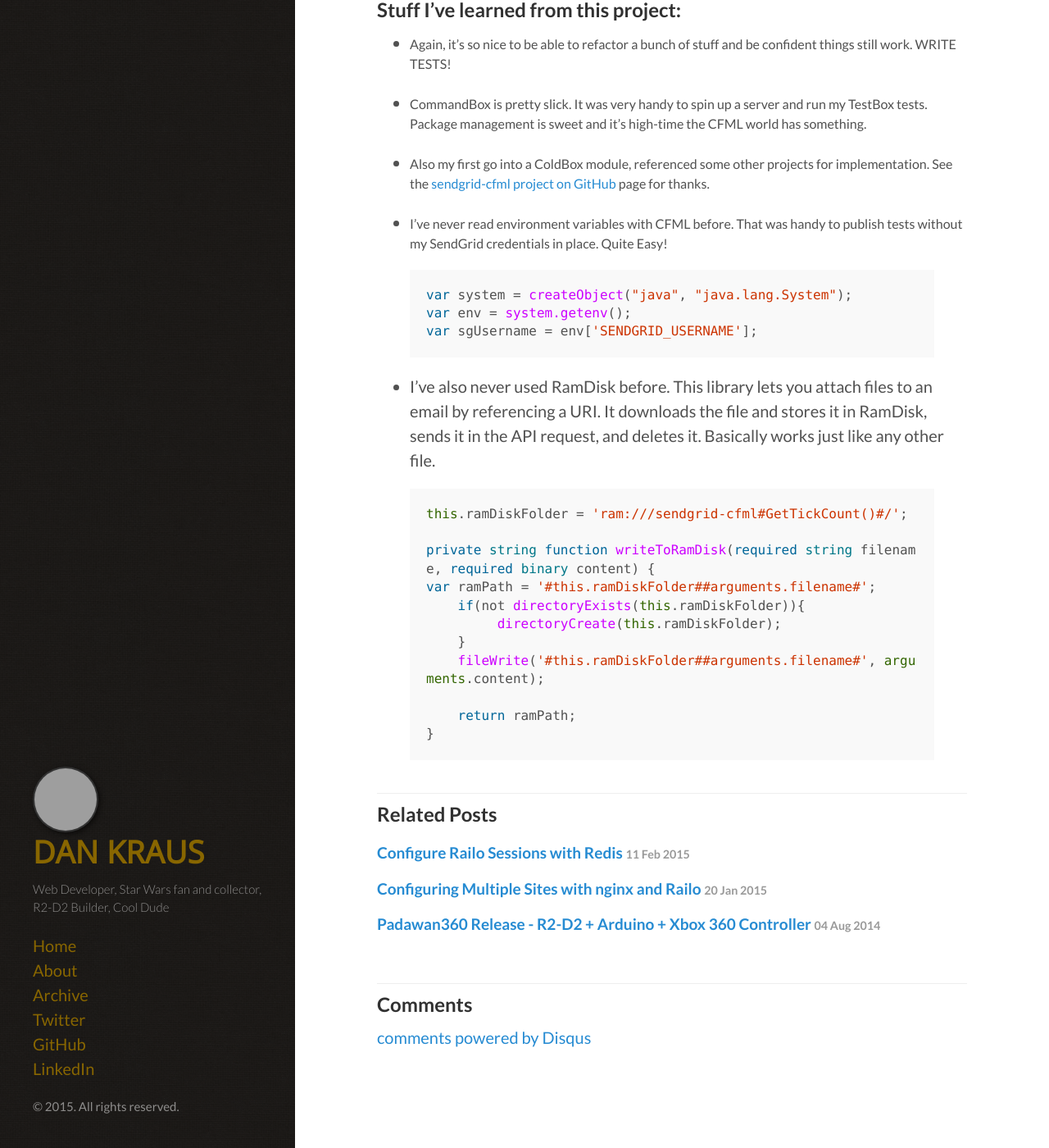
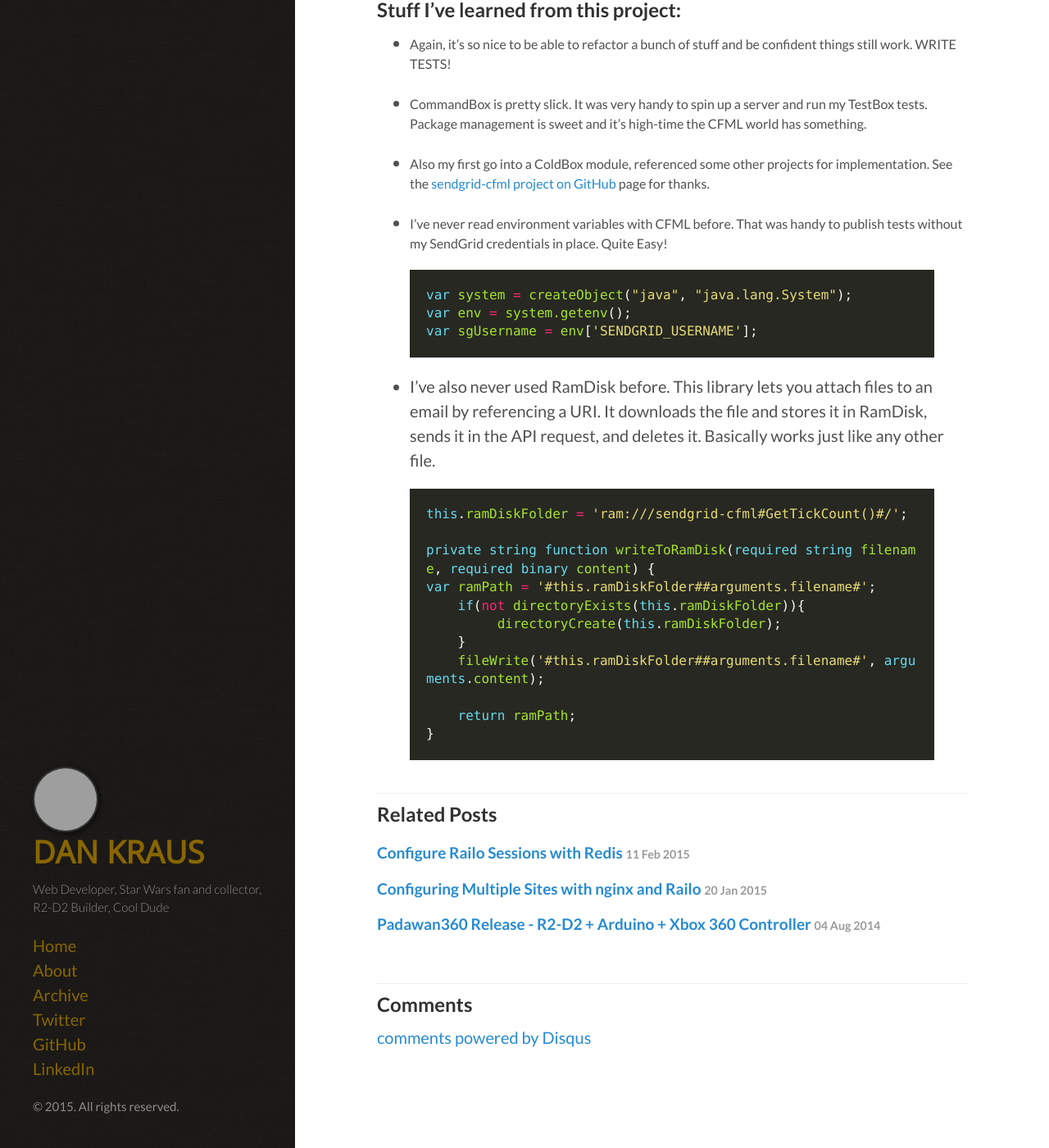
Before and after one commit to dankraus/dskrauscom, a Jekyll site: the page built from _posts/2015-02-16-sendgrid-cfml-wrapper-module.md, in a window 1280 px wide and 1400 px high, scrolled down 355 px. Shown: the whole window at 82% size. Built offline with Jekyll 4.4.1, drawn with Linux system fonts in a browser that asks for light colours; Markdown is read by kramdown in place of the engine named in the settings; comment, search, counter and statistics services are not loaded; grey boxes are pictures that could not be loaded.

Commit message:
Add Monokai color-scheme for code highlights

```diff
--- a/public/css/syntax.css
+++ b/public/css/syntax.css
@@ -1,65 +1,66 @@
-.highlight .hll { background-color: #ffc; }
-.highlight .c { color: #999; } /* Comment */
-.highlight .err { color: #a00; background-color: #faa } /* Error */
-.highlight .k { color: #069; } /* Keyword */
-.highlight .o { color: #555 } /* Operator */
-.highlight .cm { color: #09f; font-style: italic } /* Comment.Multiline */
-.highlight .cp { color: #099 } /* Comment.Preproc */
-.highlight .c1 { color: #999; } /* Comment.Single */
-.highlight .cs { color: #999; } /* Comment.Special */
-.highlight .gd { background-color: #fcc; border: 1px solid #c00 } /* Generic.Deleted */
+.highlight { color: white; }
+.highlight pre { background: #272822; }
+.highlight .hll { background-color: #49483e }
+.highlight .c { color: #75715e } /* Comment */
+.highlight .err { color: #960050; background-color: #1e0010 } /* Error */
+.highlight .k { color: #66d9ef } /* Keyword */
+.highlight .l { color: #ae81ff } /* Literal */
+.highlight .n { color: #f8f8f2 } /* Name */
+.highlight .o { color: #f92672 } /* Operator */
+.highlight .p { color: #f8f8f2 } /* Punctuation */
+.highlight .cm { color: #75715e } /* Comment.Multiline */
+.highlight .cp { color: #75715e } /* Comment.Preproc */
+.highlight .c1 { color: #75715e } /* Comment.Single */
+.highlight .cs { color: #75715e } /* Comment.Special */
 .highlight .ge { font-style: italic } /* Generic.Emph */
-.highlight .gr { color: #f00 } /* Generic.Error */
-.highlight .gh { color: #030; } /* Generic.Heading */
-.highlight .gi { background-color: #cfc; border: 1px solid #0c0 } /* Generic.Inserted */
-.highlight .go { color: #aaa } /* Generic.Output */
-.highlight .gp { color: #009; } /* Generic.Prompt */
-.highlight .gs { } /* Generic.Strong */
-.highlight .gu { color: #030; } /* Generic.Subheading */
-.highlight .gt { color: #9c6 } /* Generic.Traceback */
-.highlight .kc { color: #069; } /* Keyword.Constant */
-.highlight .kd { color: #069; } /* Keyword.Declaration */
-.highlight .kn { color: #069; } /* Keyword.Namespace */
-.highlight .kp { color: #069 } /* Keyword.Pseudo */
-.highlight .kr { color: #069; } /* Keyword.Reserved */
-.highlight .kt { color: #078; } /* Keyword.Type */
-.highlight .m { color: #f60 } /* Literal.Number */
-.highlight .s { color: #d44950 } /* Literal.String */
-.highlight .na { color: #4f9fcf } /* Name.Attribute */
-.highlight .nb { color: #366 } /* Name.Builtin */
-.highlight .nc { color: #0a8; } /* Name.Class */
-.highlight .no { color: #360 } /* Name.Constant */
-.highlight .nd { color: #99f } /* Name.Decorator */
-.highlight .ni { color: #999; } /* Name.Entity */
-.highlight .ne { color: #c00; } /* Name.Exception */
-.highlight .nf { color: #c0f } /* Name.Function */
-.highlight .nl { color: #99f } /* Name.Label */
-.highlight .nn { color: #0cf; } /* Name.Namespace */
-.highlight .nt { color: #2f6f9f; } /* Name.Tag */
-.highlight .nv { color: #033 } /* Name.Variable */
-.highlight .ow { color: #000; } /* Operator.Word */
-.highlight .w { color: #bbb } /* Text.Whitespace */
-.highlight .mf { color: #f60 } /* Literal.Number.Float */
-.highlight .mh { color: #f60 } /* Literal.Number.Hex */
-.highlight .mi { color: #f60 } /* Literal.Number.Integer */
-.highlight .mo { color: #f60 } /* Literal.Number.Oct */
-.highlight .sb { color: #c30 } /* Literal.String.Backtick */
-.highlight .sc { color: #c30 } /* Literal.String.Char */
-.highlight .sd { color: #c30; font-style: italic } /* Literal.String.Doc */
-.highlight .s2 { color: #c30 } /* Literal.String.Double */
-.highlight .se { color: #c30; } /* Literal.String.Escape */
-.highlight .sh { color: #c30 } /* Literal.String.Heredoc */
-.highlight .si { color: #a00 } /* Literal.String.Interpol */
-.highlight .sx { color: #c30 } /* Literal.String.Other */
-.highlight .sr { color: #3aa } /* Literal.String.Regex */
-.highlight .s1 { color: #c30 } /* Literal.String.Single */
-.highlight .ss { color: #fc3 } /* Literal.String.Symbol */
-.highlight .bp { color: #366 } /* Name.Builtin.Pseudo */
-.highlight .vc { color: #033 } /* Name.Variable.Class */
-.highlight .vg { color: #033 } /* Name.Variable.Global */
-.highlight .vi { color: #033 } /* Name.Variable.Instance */
-.highlight .il { color: #f60 } /* Literal.Number.Integer.Long */
+.highlight .gs { font-weight: bold } /* Generic.Strong */
+.highlight .kc { color: #66d9ef } /* Keyword.Constant */
+.highlight .kd { color: #66d9ef } /* Keyword.Declaration */
+.highlight .kn { color: #f92672 } /* Keyword.Namespace */
+.highlight .kp { color: #66d9ef } /* Keyword.Pseudo */
+.highlight .kr { color: #66d9ef } /* Keyword.Reserved */
+.highlight .kt { color: #66d9ef } /* Keyword.Type */
+.highlight .ld { color: #e6db74 } /* Literal.Date */
+.highlight .m { color: #ae81ff } /* Literal.Number */
+.highlight .s { color: #e6db74 } /* Literal.String */
+.highlight .na { color: #a6e22e } /* Name.Attribute */
+.highlight .nb { color: #f8f8f2 } /* Name.Builtin */
+.highlight .nc { color: #a6e22e } /* Name.Class */
+.highlight .no { color: #66d9ef } /* Name.Constant */
+.highlight .nd { color: #a6e22e } /* Name.Decorator */
+.highlight .ni { color: #f8f8f2 } /* Name.Entity */
+.highlight .ne { color: #a6e22e } /* Name.Exception */
+.highlight .nf { color: #a6e22e } /* Name.Function */
+.highlight .nl { color: #f8f8f2 } /* Name.Label */
+.highlight .nn { color: #f8f8f2 } /* Name.Namespace */
+.highlight .nx { color: #a6e22e } /* Name.Other */
+.highlight .py { color: #f8f8f2 } /* Name.Property */
+.highlight .nt { color: #f92672 } /* Name.Tag */
+.highlight .nv { color: #f8f8f2 } /* Name.Variable */
+.highlight .ow { color: #f92672 } /* Operator.Word */
+.highlight .w { color: #f8f8f2 } /* Text.Whitespace */
+.highlight .mf { color: #ae81ff } /* Literal.Number.Float */
+.highlight .mh { color: #ae81ff } /* Literal.Number.Hex */
+.highlight .mi { color: #ae81ff } /* Literal.Number.Integer */
+.highlight .mo { color: #ae81ff } /* Literal.Number.Oct */
+.highlight .sb { color: #e6db74 } /* Literal.String.Backtick */
+.highlight .sc { color: #e6db74 } /* Literal.String.Char */
+.highlight .sd { color: #e6db74 } /* Literal.String.Doc */
+.highlight .s2 { color: #e6db74 } /* Literal.String.Double */
+.highlight .se { color: #ae81ff } /* Literal.String.Escape */
+.highlight .sh { color: #e6db74 } /* Literal.String.Heredoc */
+.highlight .si { color: #e6db74 } /* Literal.String.Interpol */
+.highlight .sx { color: #e6db74 } /* Literal.String.Other */
+.highlight .sr { color: #e6db74 } /* Literal.String.Regex */
+.highlight .s1 { color: #e6db74 } /* Literal.String.Single */
+.highlight .ss { color: #e6db74 } /* Literal.String.Symbol */
+.highlight .bp { color: #f8f8f2 } /* Name.Builtin.Pseudo */
+.highlight .vc { color: #f8f8f2 } /* Name.Variable.Class */
+.highlight .vg { color: #f8f8f2 } /* Name.Variable.Global */
+.highlight .vi { color: #f8f8f2 } /* Name.Variable.Instance */
+.highlight .il { color: #ae81ff } /* Literal.Number.Integer.Long */
 
-.css .o,
-.css .o + .nt,
-.css .nt + .nt { color: #999; }
+.highlight .gh { } /* Generic Heading & Diff Header */
+.highlight .gu { color: #75715e; } /* Generic.Subheading & Diff Unified/Comment? */
+.highlight .gd { color: #f92672; } /* Generic.Deleted & Diff Deleted */
+.highlight .gi { color: #a6e22e; } /* Generic.Inserted & Diff Inserted */
```
